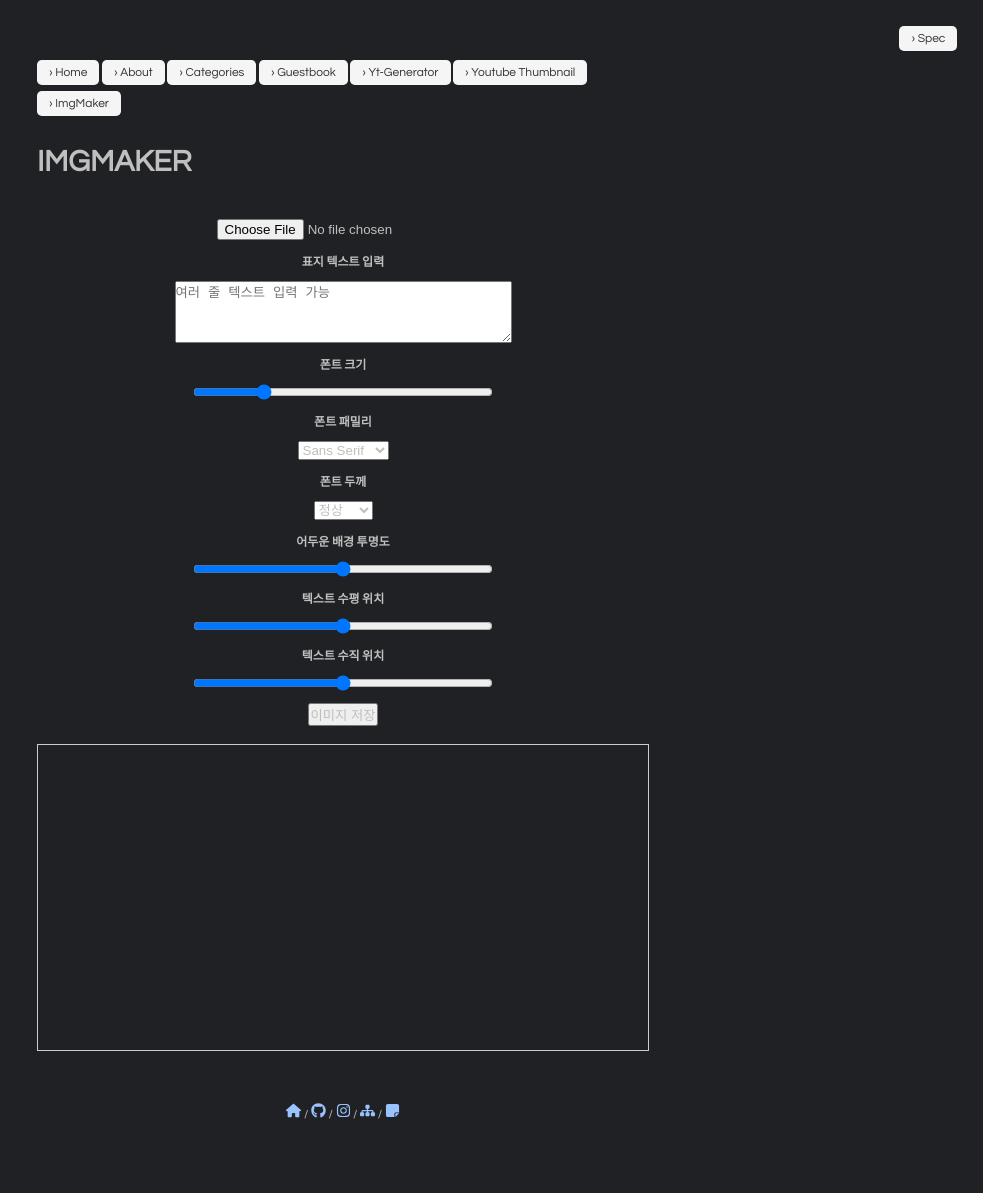
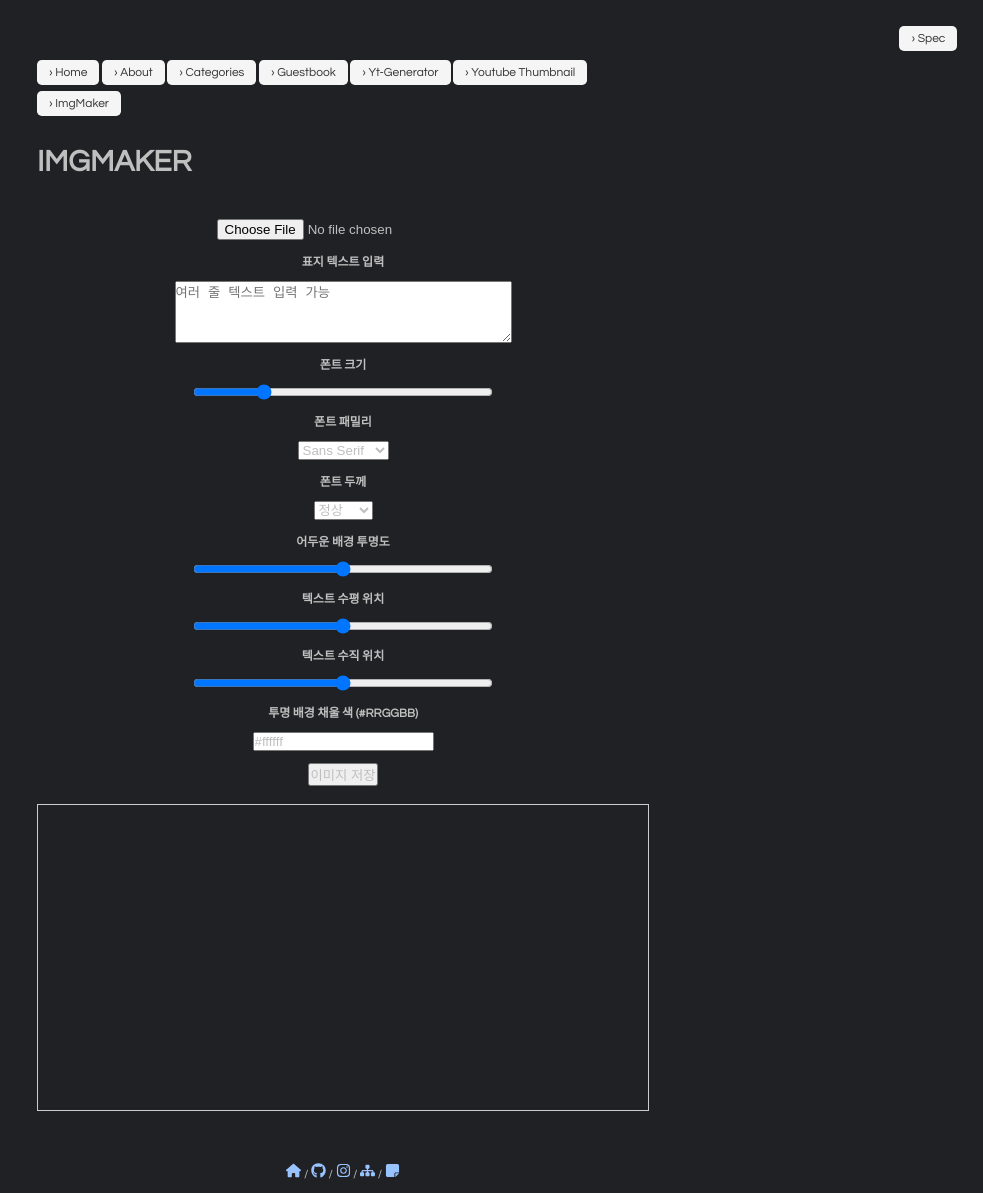
Before and after one commit to pozuhtuhv/pozuhtuhv.github.io, a Jekyll site: the page built from imgmaker.html, in a window 1280 px wide. Shown: the whole page, without its empty margins (297-1280 px from the left). Built offline with Jekyll 4.4.1, drawn with Linux system fonts in a browser that asks for light colours; before the commit the page ends 1133 px from its top, so only the background shows below that; some of the changed lines change nothing that is shown.

Commit message:
(edit) content

```diff
--- a/imgmaker.html
+++ b/imgmaker.html
@@ -70,6 +70,9 @@
     <label for="textYSlider">텍스트 수직 위치</label>
     <input type="range" id="textYSlider" min="0" max="1" step="0.01" value="0.5" />
 
+    <label for="bgColorInput">투명 배경 채울 색 (#RRGGBB)</label>
+    <input type="text" id="bgColorInput" value="#ffffff" placeholder="#ffffff" />
+
     <button id="saveBtn">이미지 저장</button>
   </div>
 
@@ -89,6 +92,7 @@
     const fontSizeSlider = document.getElementById("fontSizeSlider");
     const fontFamilySelect = document.getElementById("fontFamilySelect");
     const fontWeightSelect = document.getElementById("fontWeightSelect");
+    const bgColorInput = document.getElementById("bgColorInput");
 
     let fontSize = parseInt(fontSizeSlider.value, 10);
     let fontFamily = fontFamilySelect.value;
@@ -131,7 +135,27 @@
     });
 
     function draw() {
+      ctx.clearRect(0, 0, canvas.width, canvas.height);
       ctx.drawImage(img, 0, 0);
+
+      const imageData = ctx.getImageData(0, 0, canvas.width, canvas.height);
+      const data = imageData.data;
+      const hex = bgColorInput.value;
+      const r = parseInt(hex.slice(1, 3), 16);
+      const g = parseInt(hex.slice(3, 5), 16);
+      const b = parseInt(hex.slice(5, 7), 16);
+
+      for (let i = 0; i < data.length; i += 4) {
+        if (data[i + 3] === 0) {
+          data[i] = r;
+          data[i + 1] = g;
+          data[i + 2] = b;
+          data[i + 3] = 255;
+        }
+      }
+
+      ctx.putImageData(imageData, 0, 0);
+
       const opacity = parseFloat(opacitySlider.value);
       ctx.fillStyle = `rgba(0, 0, 0, ${opacity})`;
       ctx.fillRect(0, 0, canvas.width, canvas.height);
@@ -150,8 +174,7 @@
       });
     }
 
-
-    [opacitySlider, coverTextInput, textXSlider, textYSlider].forEach(el => {
+    [opacitySlider, coverTextInput, textXSlider, textYSlider, bgColorInput].forEach(el => {
       el.addEventListener("input", draw);
     });
 
```
Also changed, not shown: assets/img/2025-01-09-seo-index-post-test-2.png, assets/img/2025-01-09-seo-index-post-test-4.png.
